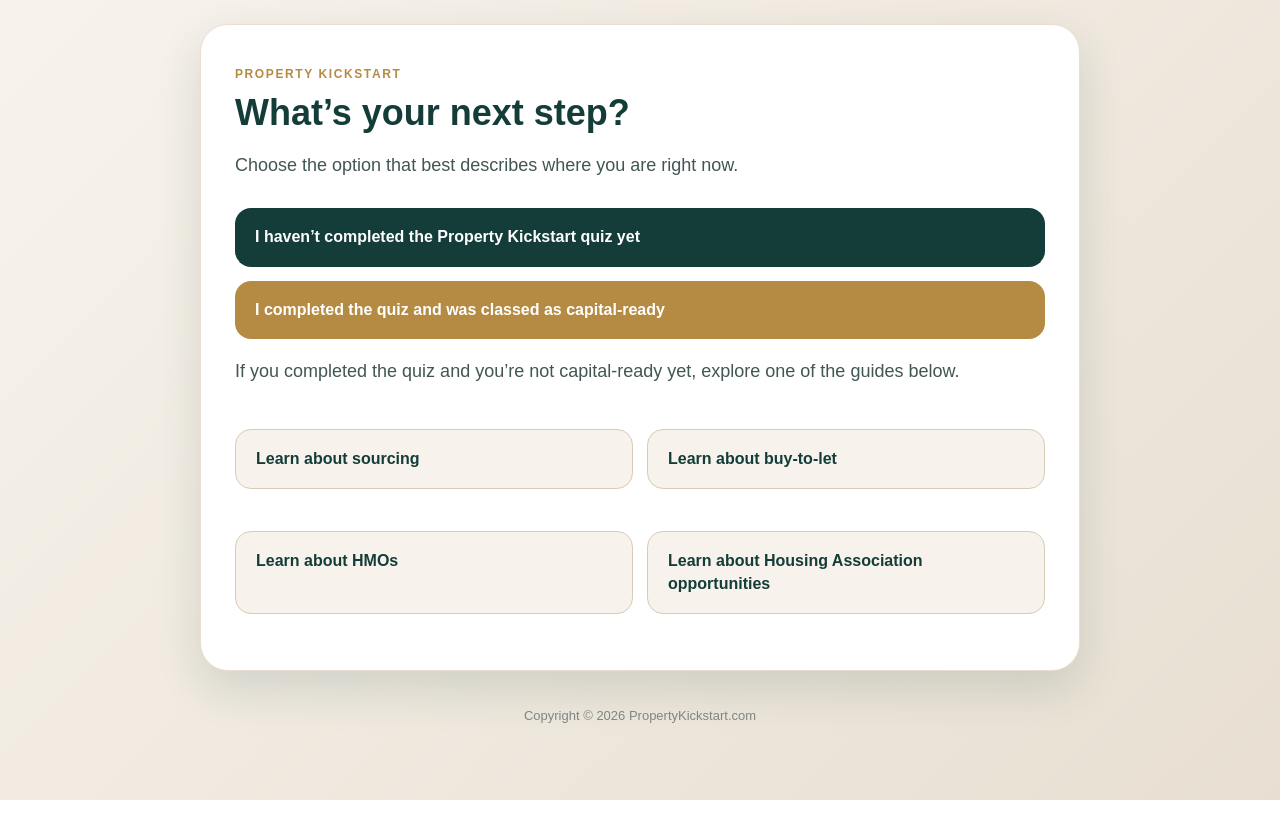
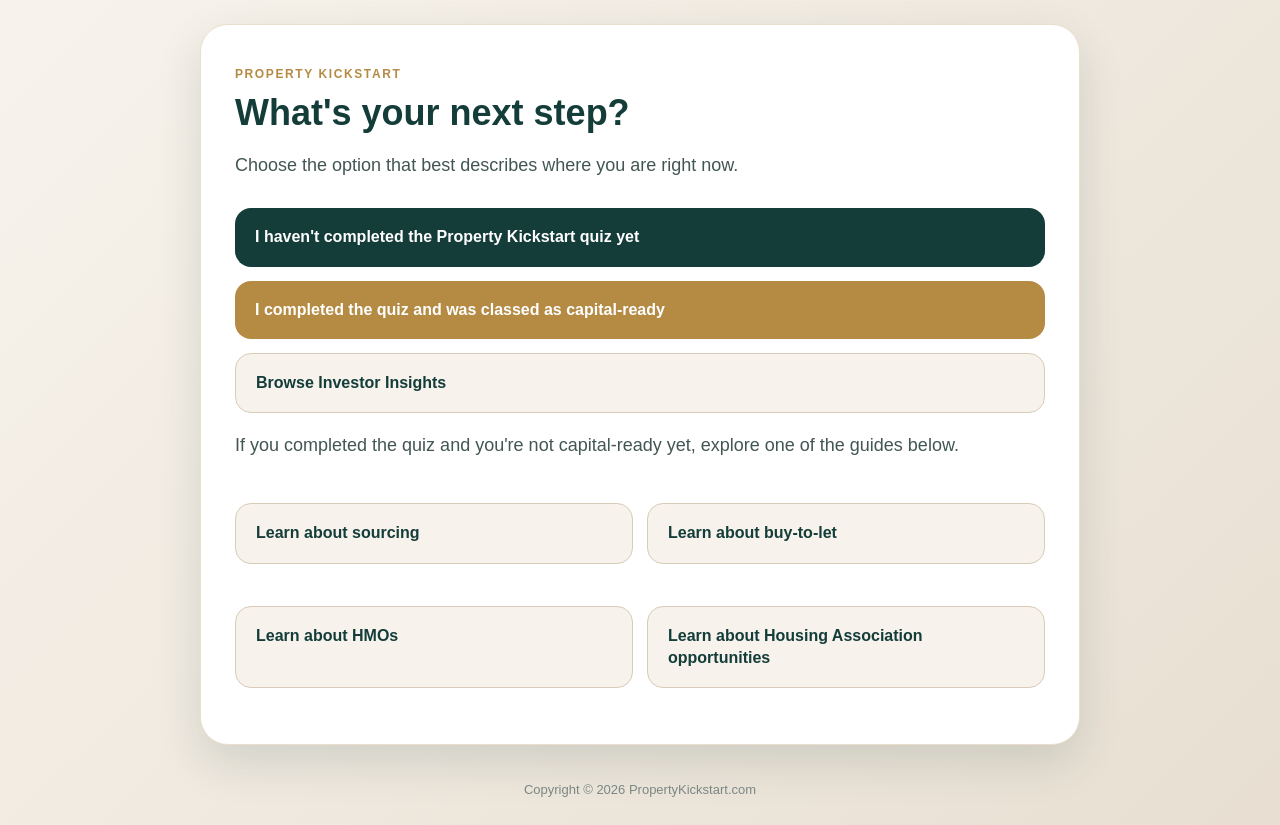
Before and after one commit to inspiredhunter-hq/PropertyKickstart, a plain HTML site: page index.html in a window 1280 px wide. Before the commit the page ends 800 px from the top, so only its background shows below. Drawn offline with Linux system fonts and the light colour scheme.

Commit message:
ACT-552/ACT-548: hub homepage nav fixes + quiz redirect

```diff
--- a/index.html
+++ b/index.html
@@ -18,12 +18,13 @@
 </head>
 <body>
   <main class="wrap"><section class="card">
-    <div class="eyebrow">Property Kickstart</div>
-    <h1>What’s your next step?</h1>
+    <a href="/" style="text-decoration:none"><div class="eyebrow">Property Kickstart</div></a>
+    <h1>What's your next step?</h1>
     <p class="intro">Choose the option that best describes where you are right now.</p>
-    <a class="button primary" href="/quiz">I haven’t completed the Property Kickstart quiz yet</a>
+    <a class="button primary" href="/quiz" target="_blank" rel="noopener">I haven't completed the Property Kickstart quiz yet</a>
     <a class="button gold" href="/call">I completed the quiz and was classed as capital-ready</a>
-    <p class="intro">If you completed the quiz and you’re not capital-ready yet, explore one of the guides below.</p>
+    <a class="button secondary" href="/insights/">Browse Investor Insights</a>
+    <p class="intro" id="guides">If you completed the quiz and you're not capital-ready yet, explore one of the guides below.</p>
     <div class="grid">
       <a class="button secondary" href="/sourcing">Learn about sourcing</a>
       <a class="button secondary" href="/btl">Learn about buy-to-let</a>
```
Also changed, not shown: netlify.toml.
